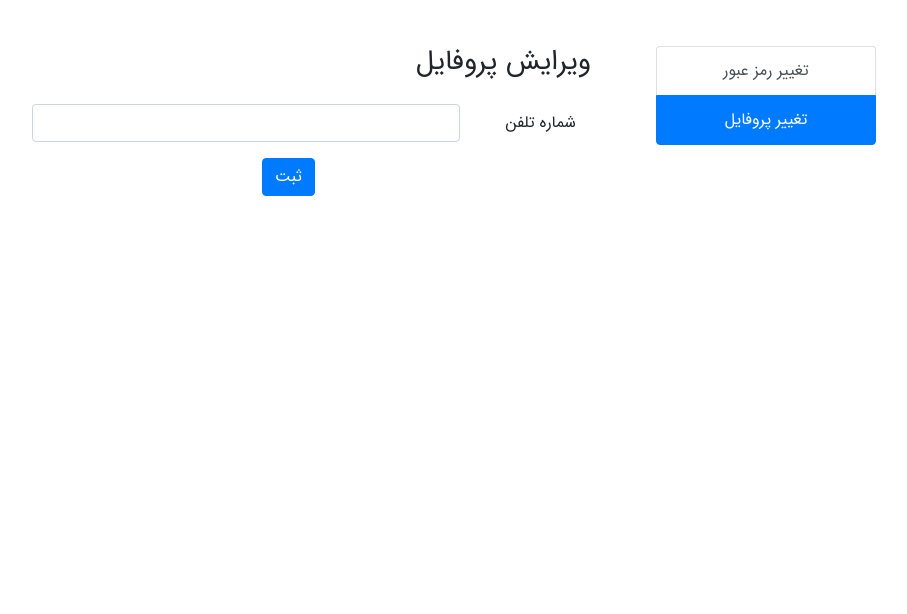
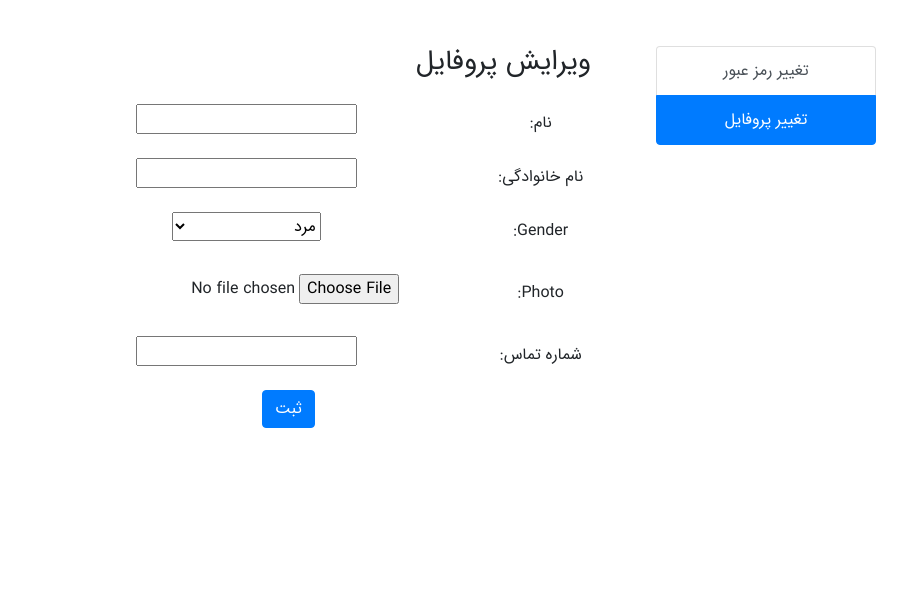
Before and after one commit to rkaregar/Kakhneshin, a Django app: template users/templates/edit_profile.html in a window 1280 px wide. Shown: the part 56-670 px from the top of the page, without its empty margins (284-1191 px from the left). Run offline with Django 3.2, Linux system fonts and the light colour scheme; the template is opened without the code that fills it: values that come from a table or form of the project are taken from there, others are empty; some libraries are stand-ins or nearby versions.

Commit message:
added multiple fields to profile and edit profile page and some improvements in this direction

```diff
--- a/kakhneshin/settings.py
+++ b/kakhneshin/settings.py
@@ -129,6 +129,8 @@ USE_TZ = True
 
 STATIC_URL = '/static/'
 
+MEDIA_ROOT = os.path.join(BASE_DIR, 'media')
+MEDIA_URL = '/media/'
 
 LOGIN_REDIRECT_URL = '/users/edit-profile/'
 LOGOUT_REDIRECT_URL = '/users/login'
--- a/kakhneshin/urls.py
+++ b/kakhneshin/urls.py
@@ -16,7 +16,14 @@ Including another URLconf
 from django.contrib import admin
 from django.urls import path, include
 
+from . import settings
+from django.contrib.staticfiles.urls import static
+from django.contrib.staticfiles.urls import staticfiles_urlpatterns
+
 urlpatterns = [
     path('admin/', admin.site.urls),
     path('users/', include(('users.urls', 'users'), namespace='users')),
 ]
+
+urlpatterns += staticfiles_urlpatterns()
+urlpatterns += static(settings.MEDIA_URL, document_root=settings.MEDIA_ROOT)
--- a/users/forms.py
+++ b/users/forms.py
@@ -8,19 +8,23 @@ from django.shortcuts import get_object_or_404
 from django.core.exceptions import ValidationError
 import random
 
+from.models import GENDERS
+
 
 class MemberCreationForm(UserCreationForm):
     username = forms.CharField()
     password1 = forms.CharField(widget=forms.PasswordInput)
     password2 = forms.CharField(widget=forms.PasswordInput)
     email_validator = EmailValidator(message=_('لطفا ایمیل خود را درست وارد نمایید'))
-    phone_validator = RegexValidator(regex=r'^\d{6,18}$', message=_('لطفا شماره تماس خود را درست وارد نمایید'))
+    # phone_validator = RegexValidator(regex=r'^\d{6,12}$', message=_('لطفا شماره تماس خود را درست وارد نمایید'))
     email = forms.CharField(validators=[email_validator])
-    phone = forms.CharField(required=False, validators=[phone_validator])
+    # phone = forms.CharField(validators=[phone_validator])
 
     class Meta:
         model = User
-        fields = ('username', 'email', 'password1', 'password2', 'phone')
+        # model = Member
+        fields = ('username', 'email', 'password1', 'password2')
+        # fields = ('first_name', 'last_name', 'gender', 'username', 'user.email', 'password1', 'password2', 'photo', 'phone')
 
     def notify(self, subject, message):
         print(subject)
@@ -57,3 +61,17 @@ class MemberActivationForm(forms.ModelForm):
             self.user.user.is_active = True
             self.user.user.save()
         return self.cleaned_data['code']
+
+
+class EditProfileForm(forms.ModelForm):
+    first_name = forms.CharField(required=False)
+    last_name = forms.CharField(required=False)
+    gender = forms.ChoiceField(required=False, choices=GENDERS)
+    photo = forms.ImageField(required=False)
+
+    phone_validator = RegexValidator(regex=r'^\d{6,12}$', message=_('لطفا شماره تماس خود را درست وارد نمایید'))
+    phone_number = forms.CharField(required=False, validators=[phone_validator])
+
+    class Meta:
+        model = Member
+        fields = ('first_name', 'last_name', 'gender', 'photo', 'phone_number')
--- a/users/models.py
+++ b/users/models.py
@@ -4,25 +4,27 @@ from django.db.models.deletion import CASCADE
 
 # Create your models here.
 
+GENDERS = (('M', 'مرد'),
+           ('F', 'زن'),
+           ('O', 'سایر'),
+           ('N', 'نمی‌خواهم اعلام کنم'))
+
 
 class Member(models.Model):
     user = models.OneToOneField(to=User, on_delete=CASCADE, related_name='member')
-    phone_number = models.CharField(max_length=12, default=0)
+
+    first_name = models.CharField(max_length=20, null=True)
+    last_name = models.CharField(max_length=20, null=True)
+    gender = models.CharField(choices=GENDERS, max_length=1, null=True)
+    photo = models.ImageField(upload_to='gallery', null=True)
+    phone_number = models.CharField(max_length=12, null=True)
 
     def __str__(self):
-        return self.user.username
-
-    @property
-    def first_name(self):
-        return self.user.first_name
-
-    @property
-    def last_name(self):
-        return self.user.last_name
+        return self.first_name + ' ' + self.last_name + ', ' + self.user.username
 
     @property
     def name(self):
-        return self.first_name + ' ' + self.last_name
+        return self.name + ' ' + self.last_name
 
     @property
     def email(self):
--- a/users/templates/edit_profile.html
+++ b/users/templates/edit_profile.html
@@ -47,21 +47,34 @@
       {% endif %}
 
 
-      <form method="post">
+
+      <form method="post" enctype="multipart/form-data">
         {% csrf_token %}
         <div class="form-group row" align="right">
           <h3 class="col-sm-6">ویرایش پروفایل</h3>
         </div>
 
+        {#        {{ form }}#}
 
-        <div class="form-group row">
-          <label for="phone_number" class="col-sm-2 col-form-label">شماره تلفن</label>
-          <div class="col-sm-7">
-            <input type="text" class="form-control" id="phone_number" name="phone_number"
-                   value="{{ form.phone_number.value }}" placeholder="" dir="ltr">
+        {% for field in form %}
+          <div class="form-group row">
+            <label for="phone_number" class="col-sm-2 col-form-label">{{field.label_tag}}</label>
+            <div class="col-sm-7">
+              {{ field }}
+{#              <input type="text" class="form-control" id="phone_number" name="phone_number"#}
+{#                     value="{{ form.phone_number.value }}" placeholder="" dir="ltr">#}
+            </div>
           </div>
-        </div>
+        {% endfor %}
 
+        {#                        <div class="form-group row">#}
+        {#                          <label for="phone_number" class="col-sm-2 col-form-label">شماره تلفن</label>#}
+        {#                          <div class="col-sm-7">#}
+        {#                            <input type="text" class="form-control" id="phone_number" name="phone_number"#}
+        {#                                   value="{{ form.phone_number.value }}" placeholder="" dir="ltr">#}
+        {#                          </div>#}
+        {#                        </div>#}
+        {##}
         <div style="padding-left: 150px">
           <button type="submit" class="btn btn-primary" name="submit_button">ثبت</button>
         </div>
--- a/users/views.py
+++ b/users/views.py
@@ -5,7 +5,7 @@ from django.urls import reverse
 from django.views.generic import FormView, CreateView, UpdateView
 
 from users.models import Member
-from .forms import MemberActivationForm, MemberCreationForm
+from .forms import MemberActivationForm, MemberCreationForm, EditProfileForm
 
 
 class MemberActivationView(FormView):
@@ -30,7 +30,8 @@ class MemberCreationView(CreateView):
 
 class EditProfileView(UpdateView):
     model = Member
-    fields = ['phone_number']
+    form_class = EditProfileForm
+    # fields = ['phone_number']
     template_name = 'edit_profile.html'
     success_url = '/'
 
```
